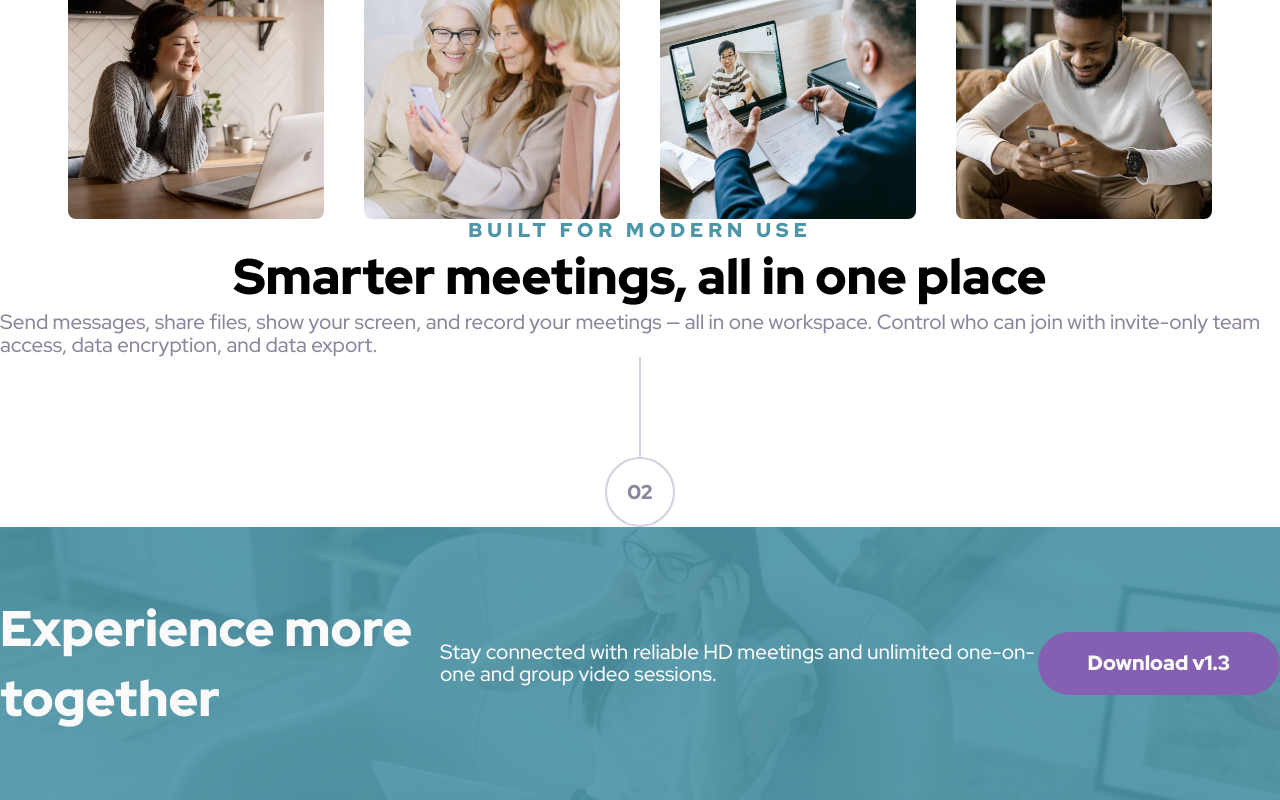
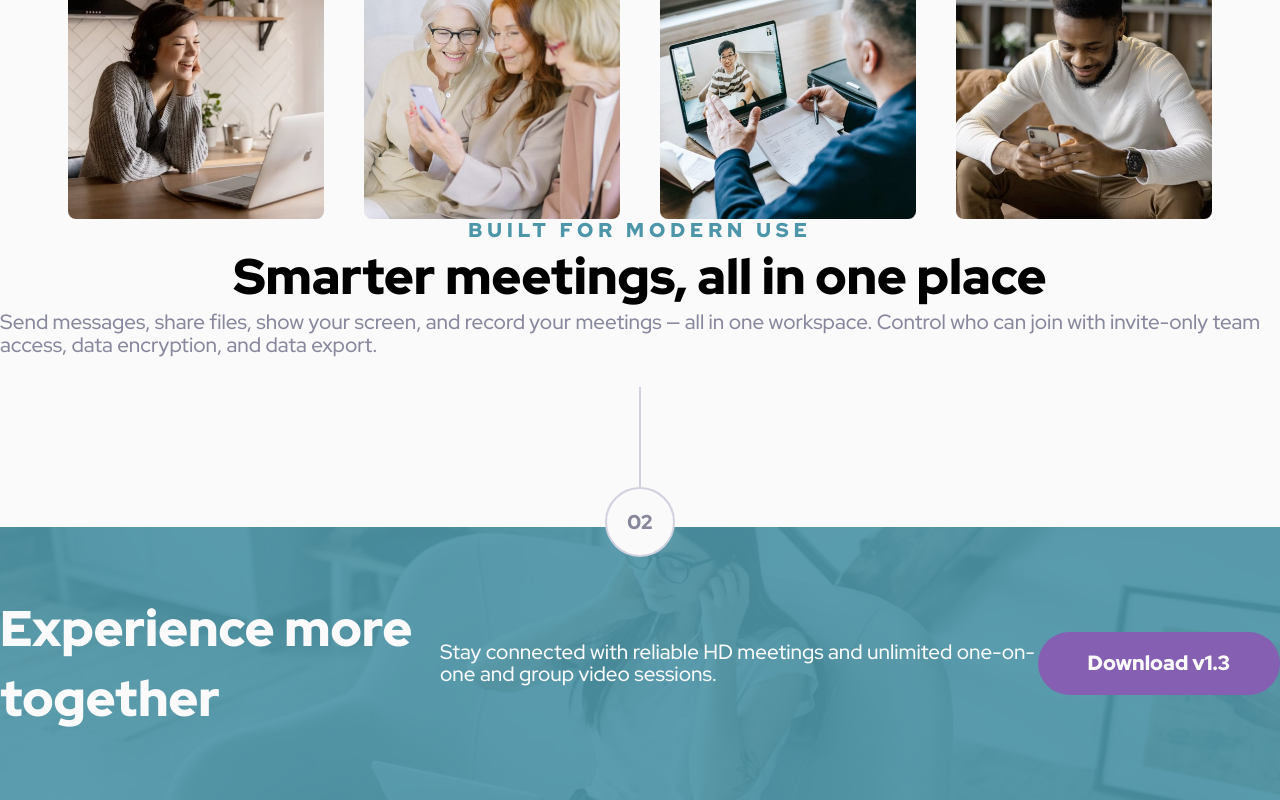
Before and after one commit to ffrosch/frontendmentor-meet-landing-page, a Vue app: page / in a window 1280 px wide. Shown: the part 632-1432 px from the top of the page. Built offline with nearby package versions, Linux system fonts and the light colour scheme.

Commit message:
feat: position number and add white background to it

```diff
--- a/src/App.vue
+++ b/src/App.vue
@@ -79,7 +79,7 @@ import FooterMobile from "@/assets/mobile/image-footer.jpg";
         workspace. Control who can join with invite-only team access, data encryption, and data export.</p>
     </article>
 
-    <Number :value="2" />
+    <Number :value="2" class="translate-y-m"/>
 
     <div class="overlay-grid">
       <picture>
--- a/src/components/Number.vue
+++ b/src/components/Number.vue
@@ -8,7 +8,7 @@ defineProps<{
     <div class="flex flex-col items-center">
         <div class="border-slate-300 text-slate-600 h-5xl border-s-2"></div>
         <div
-            class="font-black text-s leading-m rounded-full border-2 border-slate-300 text-slate-600 w-2xl h-2xl flex items-center justify-center">
+            class="font-black text-s leading-m rounded-full border-2 border-slate-300 text-slate-600 w-2xl h-2xl flex items-center justify-center bg-white">
             {{ String(value).length === 1 ? `0${value}` : value }}
         </div>
     </div>
--- a/src/style.css
+++ b/src/style.css
@@ -61,6 +61,7 @@
     font-weight: var(--font-weight-medium);
     line-height: 1.1;
     letter-spacing: 0rem;
+    background-color: var(--color-white);
   }
 
   h1,
```
